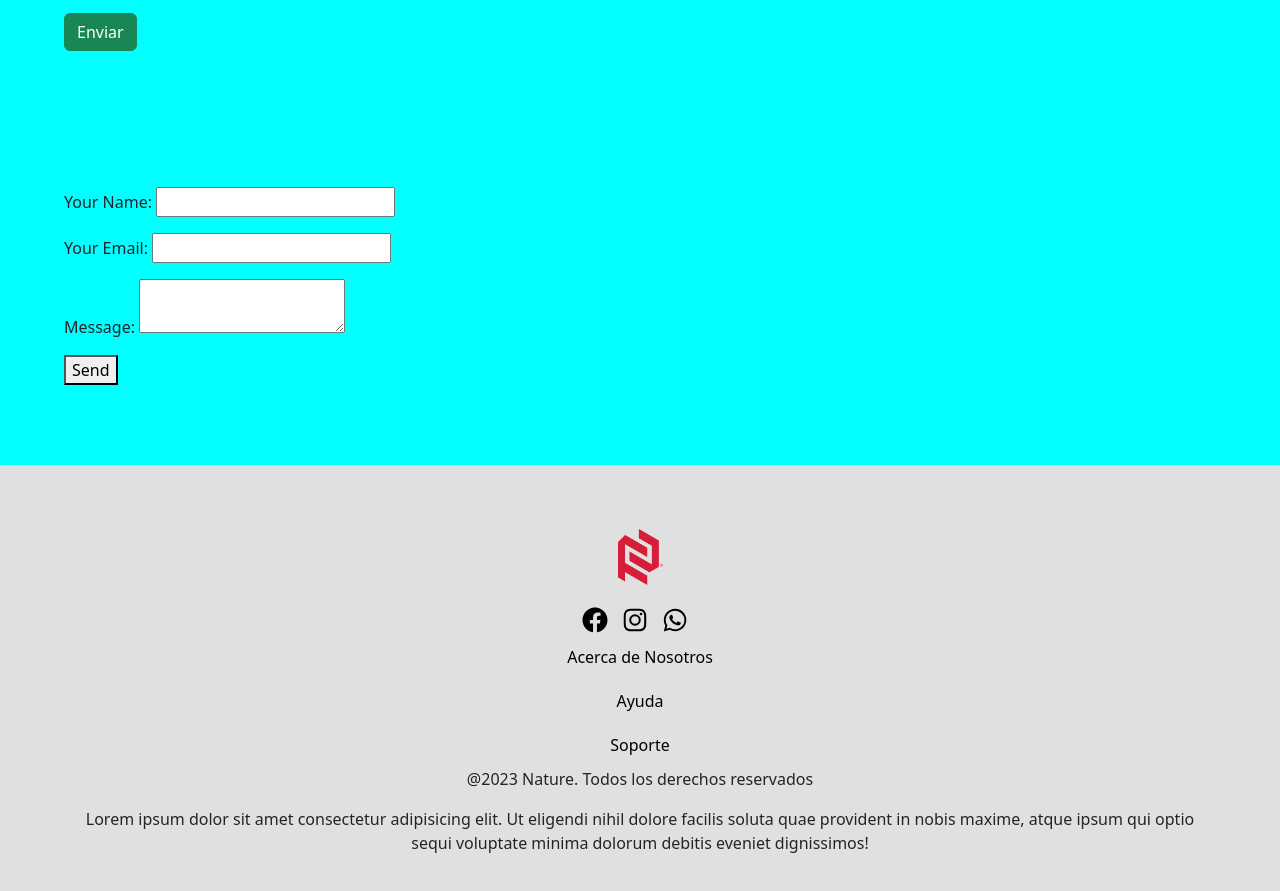
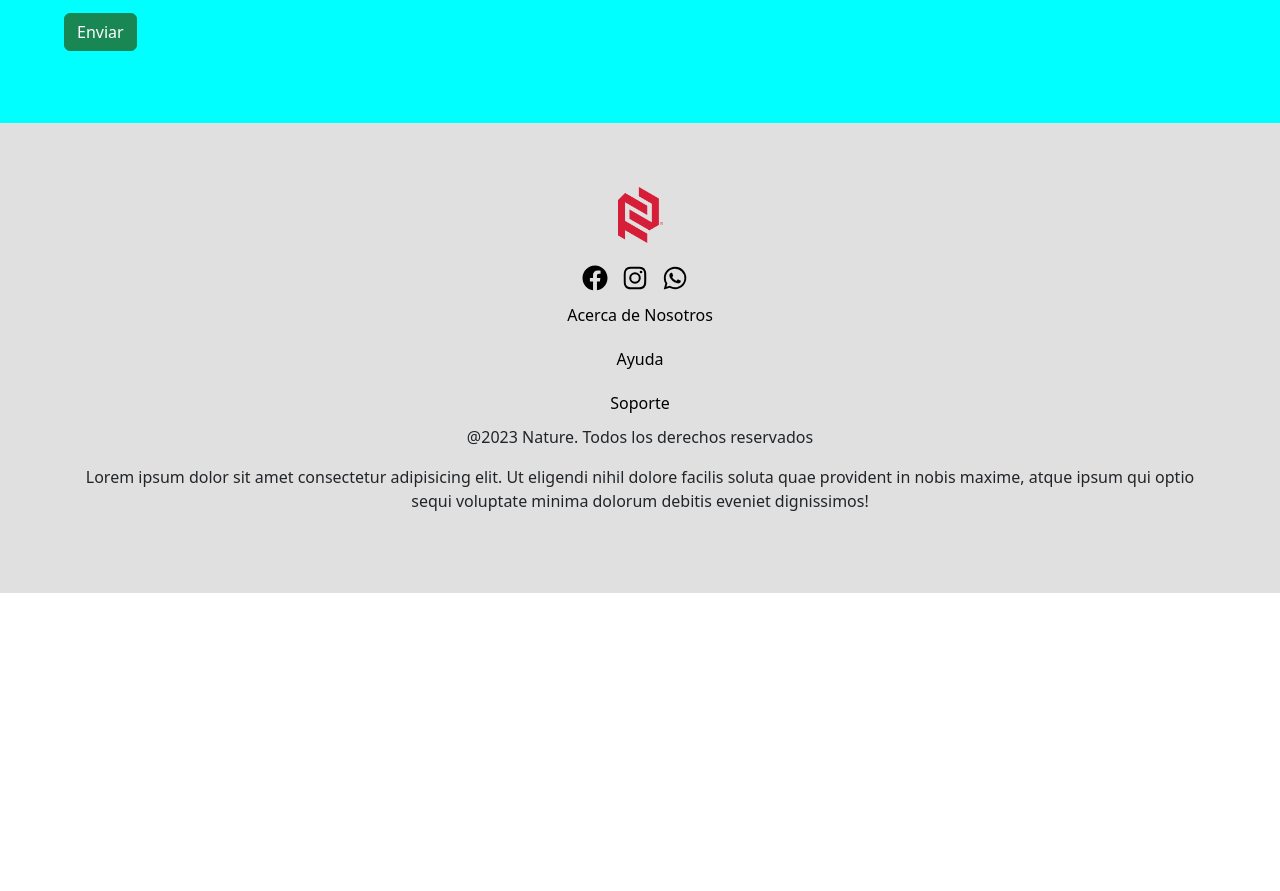
Before and after one commit to eliudsosa97/projectF, a website: page index.html in a window 1280 px wide. Shown: the part 3203-4094 px from the top of the page. After the commit the page ends 3796 px from the top, so only its background shows below. Drawn offline with nearby package versions, Linux system fonts and the light colour scheme.

Commit message:
test forms

```diff
--- a/index.html
+++ b/index.html
@@ -126,35 +126,21 @@
         <div class="form__wrapper">
         <div class="form-group">
           <label for="nombre">Nombre</label>
-          <input type="text" class="form-control my-2" id="nombre" placeholder="Ingrese su nombre">
+          <input type="text" name="nombre" class="form-control my-2" id="nombre" placeholder="Ingrese su nombre">
         </div>
         <div class="form-group">
           <label for="email">Email</label>
-          <input type="email" class="form-control my-2" id="email" placeholder="Ingrese su correo electrónico">
+          <input type="email" name="correo" class="form-control my-2" id="email" placeholder="Ingrese su correo electrónico">
         </div>
         <div class="form-group">
           <label for="comentarios">Deja tus comentarios</label>
-          <textarea class="form-control my-2" id="comentarios" rows="4" placeholder="Ingrese sus comentarios"></textarea>
+          <textarea name="mensaje" class="form-control my-2" id="comentarios" rows="4" placeholder="Ingrese sus comentarios"></textarea>
         </div>
         <button type="submit" class="btn btn-success my-2">Enviar</button>
       </form>
     </div>
 
-    <form name="contact" method="POST" data-netlify="true">
-        <p>
-          <label>Your Name: <input type="text" name="name" /></label>
-        </p>
-        <p>
-          <label>Your Email: <input type="email" name="email" /></label>
-        </p>
 
-        <p>
-          <label>Message: <textarea name="message"></textarea></label>
-        </p>
-        <p>
-          <button type="submit">Send</button>
-        </p>
-      </form>
 
 
     <!-- Footer -->
```
